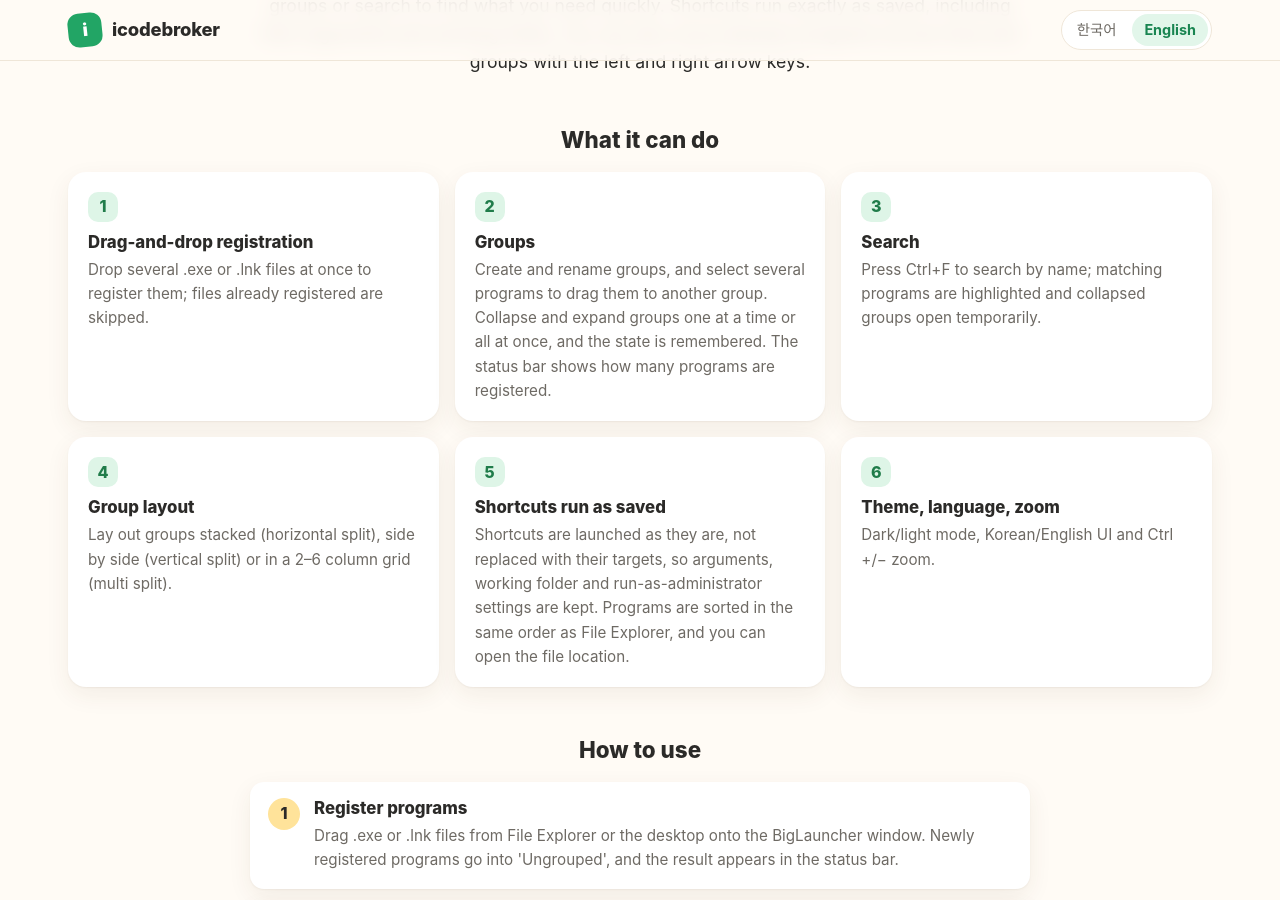
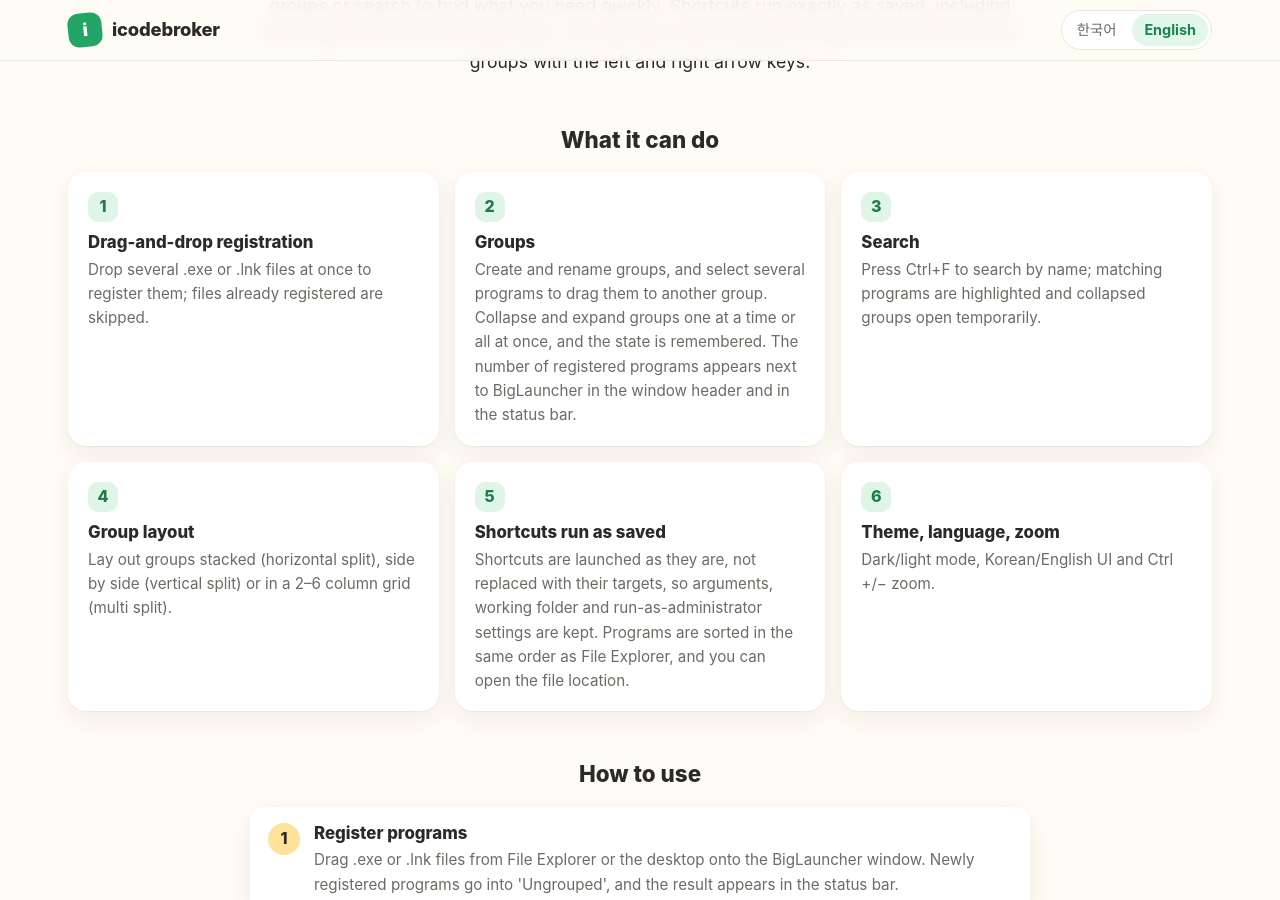
Before and after one commit to icodebroker/icodebroker.github.io, a Jekyll site: the page built from en/apps/BigLauncher.html, in a window 1280 px wide and 900 px high, scrolled down 1486 px. Built offline with Jekyll 4.4.1, drawn with Linux system fonts in a browser that asks for light colours; some web fonts are replaced; some of the changed text lies outside the part shown.

Commit message:
BigLauncher 1.0.2 게시 (창 머리말에 등록 프로그램 수 표시)
Co-Authored-By: Claude Opus 5.5 <noreply@anthropic.com>

```diff
--- a/_data/apps.yml
+++ b/_data/apps.yml
@@ -1337,7 +1337,7 @@
     - title: { ko: "끌어다 놓아 등록", en: "Drag-and-drop registration" }
       text: { ko: ".exe나 .lnk 파일을 여러 개 한꺼번에 끌어다 놓아 등록하고, 이미 등록된 파일은 건너뛰어요.", en: "Drop several .exe or .lnk files at once to register them; files already registered are skipped." }
     - title: { ko: "그룹 정리", en: "Groups" }
-      text: { ko: "새 그룹을 만들고 이름을 바꾸거나, 여러 프로그램을 골라 다른 그룹으로 끌어다 옮길 수 있어요. 그룹은 하나씩 또는 한꺼번에 접고 펼칠 수 있고 그 상태를 기억해요. 상태 표시줄에 등록한 프로그램 수가 보여요.", en: "Create and rename groups, and select several programs to drag them to another group. Collapse and expand groups one at a time or all at once, and the state is remembered. The status bar shows how many programs are registered." }
+      text: { ko: "새 그룹을 만들고 이름을 바꾸거나, 여러 프로그램을 골라 다른 그룹으로 끌어다 옮길 수 있어요. 그룹은 하나씩 또는 한꺼번에 접고 펼칠 수 있고 그 상태를 기억해요. 창 머리말의 BigLauncher 옆과 상태 표시줄에 등록한 프로그램 수가 보여요.", en: "Create and rename groups, and select several programs to drag them to another group. Collapse and expand groups one at a time or all at once, and the state is remembered. The number of registered programs appears next to BigLauncher in the window header and in the status bar." }
     - title: { ko: "검색", en: "Search" }
       text: { ko: "Ctrl+F로 이름을 검색하면 일치하는 프로그램을 강조하고, 접힌 그룹도 잠시 펼쳐 보여 줘요.", en: "Press Ctrl+F to search by name; matching programs are highlighted and collapsed groups open temporarily." }
     - title: { ko: "그룹 배치", en: "Group layout" }
```
Also changed, not shown: _data/releases.json (+6 -6 lines).
